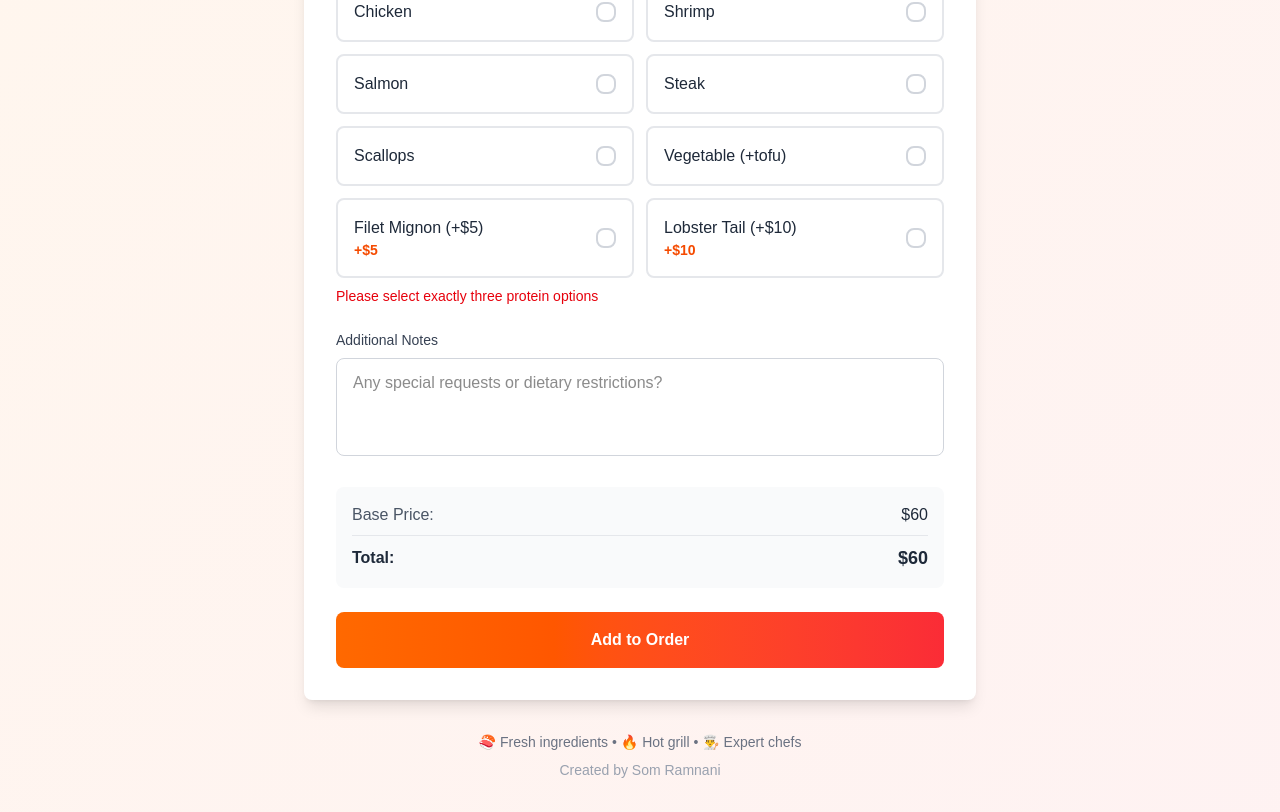
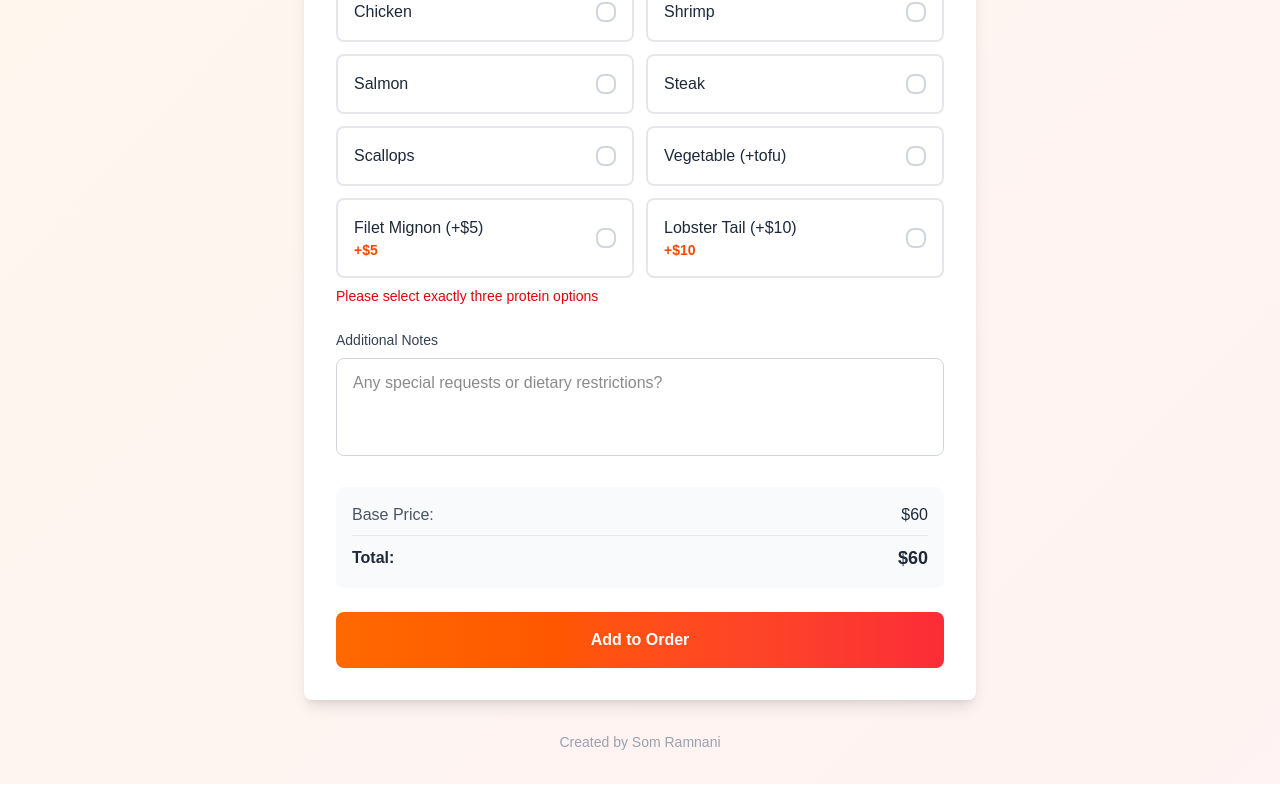
Before and after one commit to somramnani/hibachi-orders, a Next.js app: page / in a window 1280 px wide. Shown: the part 552-1364 px from the top of the page. After the commit the page ends 1336 px from the top, so only its background shows below. Built offline with nearby package versions, Linux system fonts and the light colour scheme.

Commit message:
remove footer

```diff
--- a/src/app/page.js
+++ b/src/app/page.js
@@ -273,7 +273,6 @@ export default function Home() {
         </div>
 
         <div className="text-center mt-8 text-gray-500 text-sm">
-          <p>🍣 Fresh ingredients • 🔥 Hot grill • 👨‍🍳 Expert chefs</p>
           <p className="mt-2 text-gray-400">Created by Som Ramnani</p>
         </div>
       </div>
```
